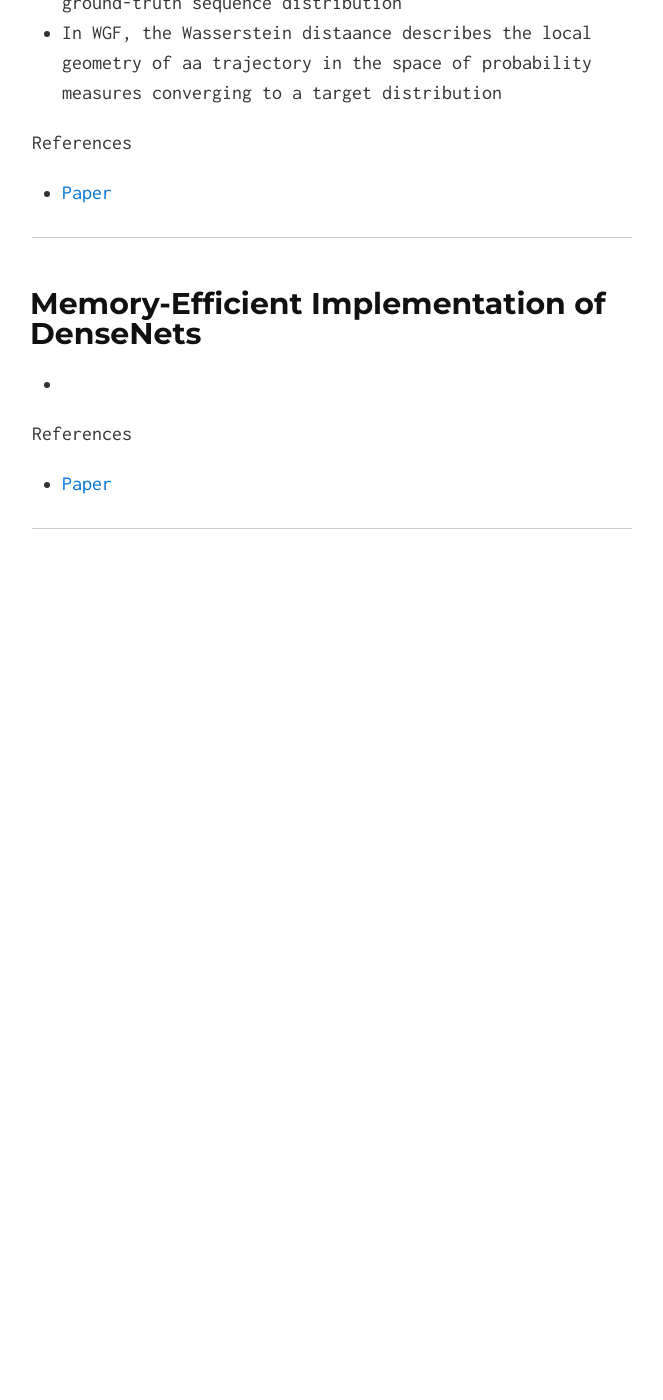
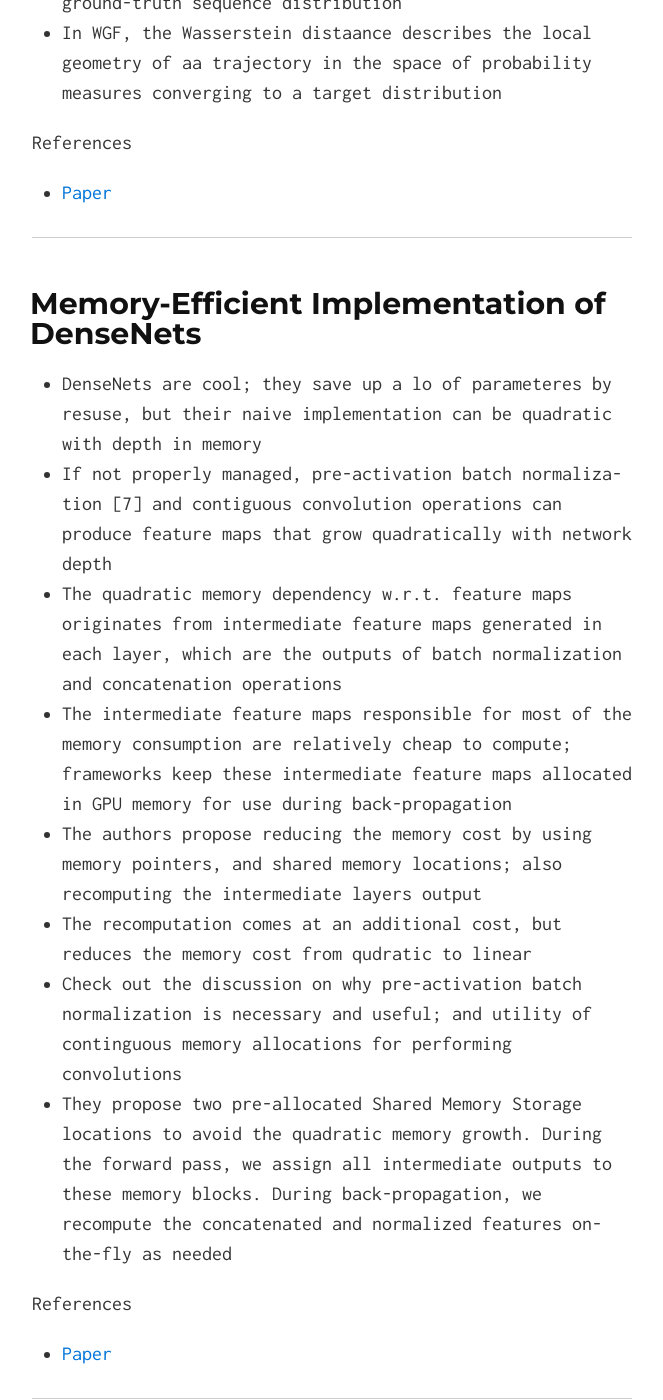
Before and after one commit to divyanshk/Papers-Blogs, a Jekyll site: the page built from index.md, in a window 1280 px wide and 1400 px high, scrolled down 10133 px. Shown: the whole window, without its empty margins (308-971 px from the left). Built offline with Jekyll 4.4.1, drawn with Linux system fonts in a browser that asks for light colours; formulas are drawn with MathJax 3; before the commit the page ends 10763 px from its top, so only the background shows below that.

Commit message:
mem efficient densenets

```diff
--- a/index.md
+++ b/index.md
@@ -204,7 +204,15 @@ References
 ---
 
 ## <a name="memdense"></a>Memory-Efficient Implementation of DenseNets
-*
+
+* DenseNets are cool; they save up a lo of parameteres by resuse, but their naive implementation can be quadratic with depth in memory
+* If not properly managed, pre-activation batch normaliza- tion [7] and contiguous convolution operations can produce feature maps that grow quadratically with network depth
+* The quadratic memory dependency w.r.t. feature maps originates from intermediate feature maps generated in each layer, which are the outputs of batch normalization and concatenation operations
+* The intermediate feature maps responsible for most of the memory consumption are relatively cheap to compute; frameworks keep these intermediate feature maps allocated in GPU memory for use during back-propagation
+* The authors propose reducing the memory cost by using memory pointers, and shared memory locations; also recomputing the intermediate layers output
+* The recomputation comes at an additional cost, but reduces the memory cost from qudratic to linear
+* Check out the discussion on why pre-activation batch normalization is necessary and useful; and utility of continguous memory allocations for performing convolutions
+* They propose two pre-allocated Shared Memory Storage locations to avoid the quadratic memory growth. During the forward pass, we assign all intermediate outputs to these memory blocks. During back-propagation, we recompute the concatenated and normalized features on-the-fly as needed
 
 References
 * [Paper](https://arxiv.org/pdf/1707.06990.pdf)
```
